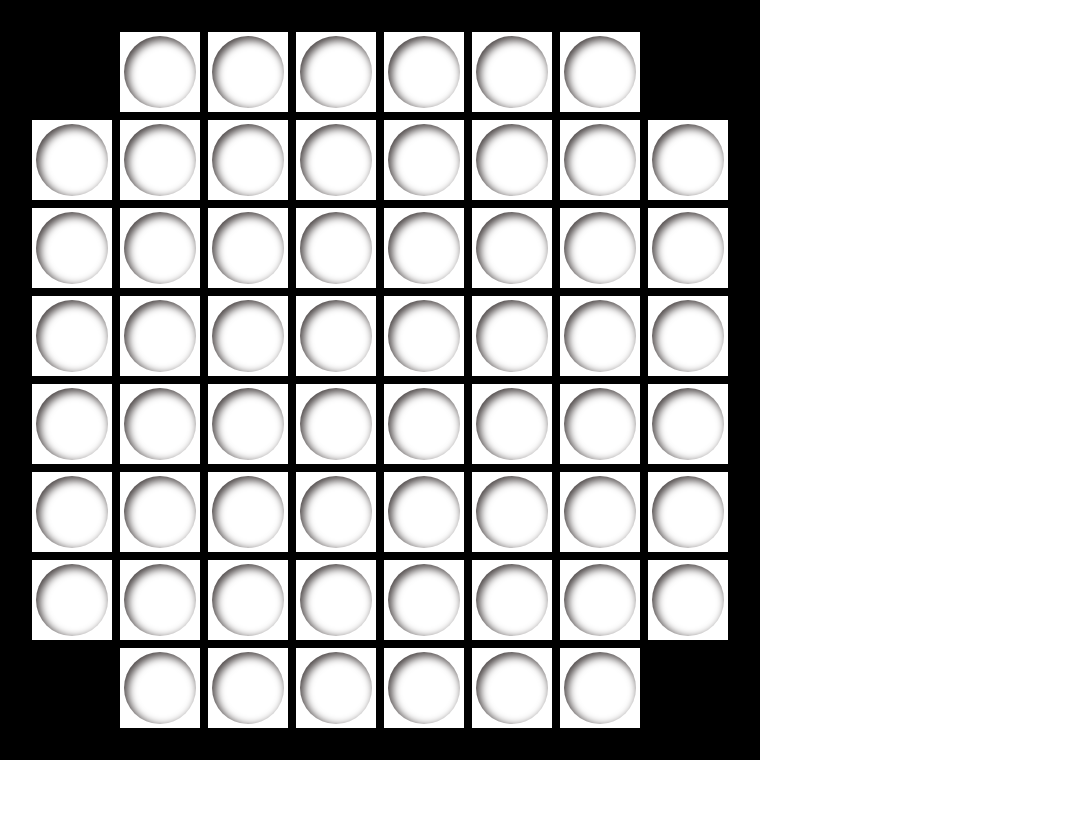
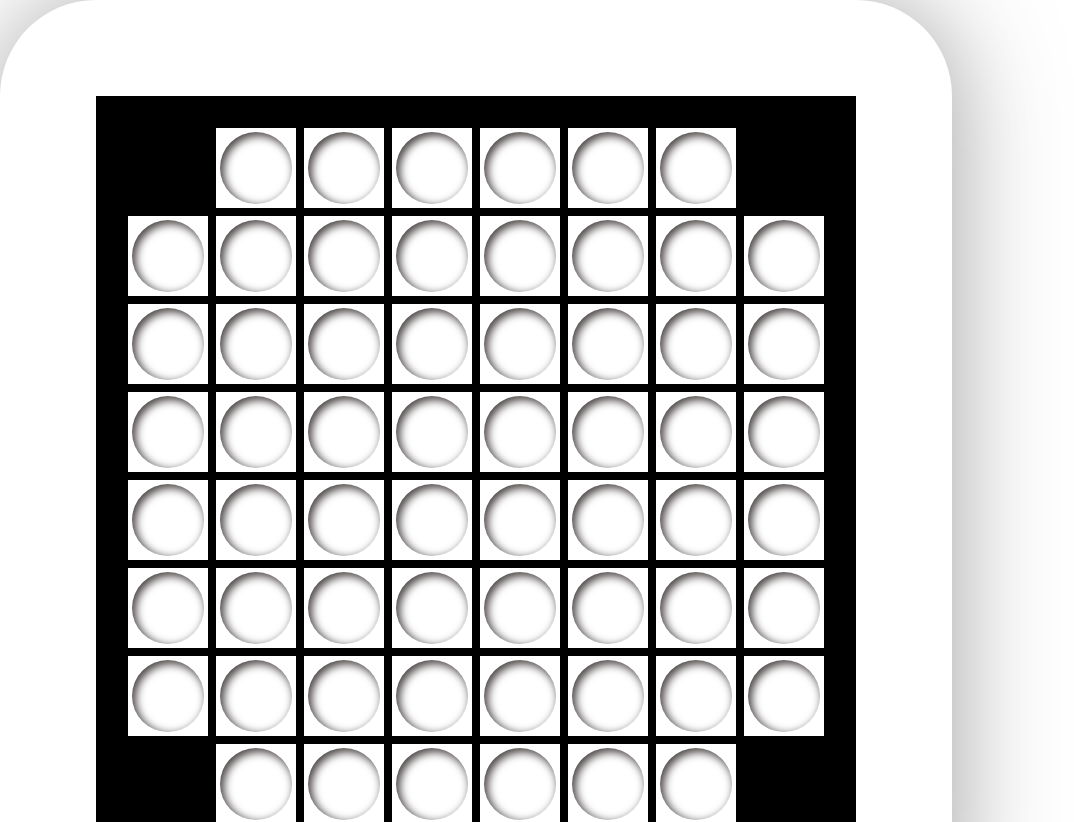
Before and after one commit to arkk200/Pixel, a Vue app: page / in a window 1280 px wide. Shown: the top 822 px of the page, without its empty margins (0-1074 px from the left). Before the commit the page ends 800 px from the top, so only its background shows below. Built offline with nearby package versions, Linux system fonts and the light colour scheme.

Commit message:
feat: Board 퍼블리싱

```diff
--- a/src/components/Board.vue
+++ b/src/components/Board.vue
@@ -5,9 +5,30 @@ import Tiles from "./Tiles.vue";
 <template>
   <div class="container">
     <div class="top-slider"></div>
-    <Tiles />
+    <Tiles class="tiles" />
     <div class="side-slider"></div>
   </div>
 </template>
 
-<style scoped></style>
+<style scoped>
+.container {
+  background-color: white;
+  box-shadow: 3px 3px 100px 1px rgba(77, 71, 71, 0.5);
+  width: min-content;
+  border-radius: 6rem;
+  display: grid;
+  grid-template-rows: 6rem min-content 6rem;
+  grid-template-columns: 6rem min-content 6rem;
+}
+.tiles {
+  grid-row: 2 / 3;
+  grid-column: 2 / 3;
+}
+.top-slider {
+  grid-column: 2 / 3;
+}
+.side-slider {
+  grid-row: 2 / 3;
+  grid-column: 3 / 4;
+}
+</style>
```
